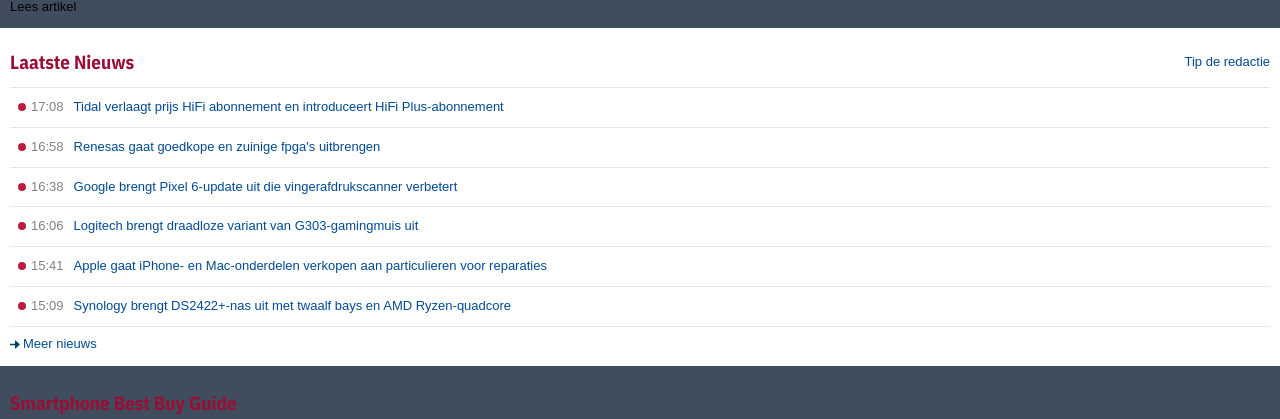
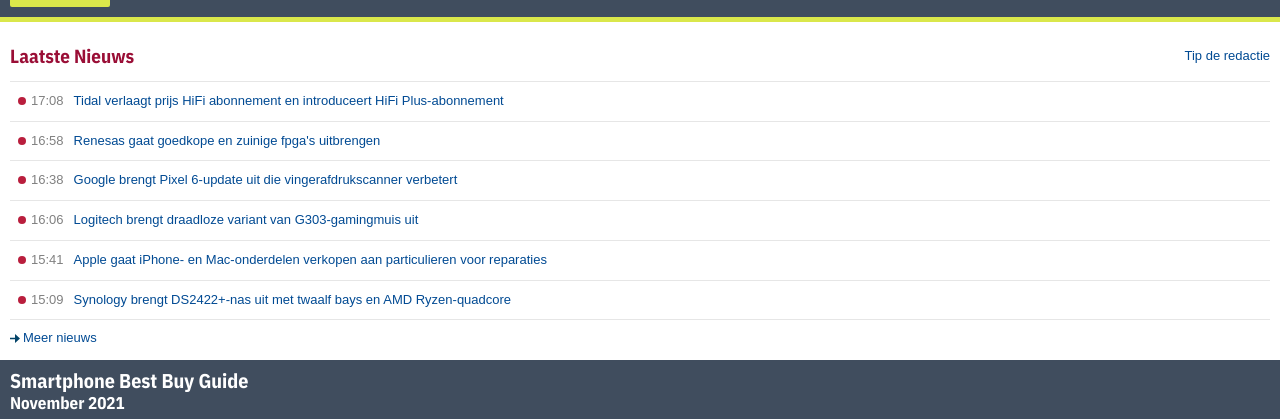
Before and after one commit to iSirThijs/CMD-Frontend-Development-2021-2022, a website: page index.html in a window 1280 px wide. Shown: the part 695-1114 px from the top of the page. Drawn offline with nearby package versions, Linux system fonts and the light colour scheme.

Commit message:
[add] features block

```diff
--- a/index.html
+++ b/index.html
@@ -56,7 +56,7 @@
 			</ul>
 		</nav>
 		<main>
-			<article class="featured plus">
+			<article class="featured plus" style="--background-image: url('/images/article_apple.jpeg')">
 				<a href="">
 					<header>
 						<h2>Apples andere richting voor design</h2>
@@ -68,7 +68,7 @@
 					</picture>
 				</a>
 				<footer>
-					<a href="">Lees artikel</a>
+					<a class="button plus" href="">Lees artikel</a>
 				</footer>
 			</article>
 			<article class="list news">
@@ -111,7 +111,7 @@
 				</ul>
 				<a href="">Meer nieuws</a>
 			</article>
-			<article class="featured">
+			<article class="featured" style="--background-image: url('/images/article_best_buy_smartphone.jpeg')">
 				<a href="">
 					<header>
 						<h2>Smartphone Best Buy Guide</h2>
@@ -123,7 +123,7 @@
 					</picture>
 				</a>
 				<footer>
-					<a href="">Lees best buy guide</a>
+					<a class="button" href="">Lees best buy guide</a>
 					<a href="">
 						<p>Vergelijk Prijzen</p>
 						<p>vanaf €97,-</p>
--- a/styles/style.css
+++ b/styles/style.css
@@ -15,8 +15,8 @@
 
 	/* Tweakers Green */
 	--tweakers-green-base: 65;
-	--tweakers-green-normal: hsl(var(--tweakers-base-green) 76% 60%);
-	--tweakers-green-light: hsl(var(--tweakers-base-green) 76% 65%);
+	--tweakers-green-normal: hsl(var(--tweakers-green-base) 76% 60%);
+	--tweakers-green-light: hsl(var(--tweakers-green-base) 76% 65%);
 
 	/* Tweakers Blues */
 	--tweakers-blue-base: 207;
@@ -39,22 +39,26 @@
 
 body {
 	background-color: #fff;
-	color: #000;
+	color: var(--body-text-color, black);
 	font-family: var(--font-family-body);
 	margin: 0;
 	font-size: 13px;
 }
 
+p {
+	color: var(--body-text-color, inherit);
+}
+
 a {
 	text-decoration: none;
-	color: inherit;
+	color: var(--body-text-color, inherit);
 }
 
 h1,
 h2,
 h3 {
 	font-family: var(--font-family-header);
-	color: var(--tweakers-red-normal);
+	color: var(--heading-text-color, var(--tweakers-red-normal));
 }
 
 h2 {
@@ -158,12 +162,13 @@
 }
 
 nav[aria-label='Secondary'] > a {
+	--body-text-color: var(--tweakers-blue-alt-normal);
+
 	flex: 0 0 auto;
 	font-size: 12px;
 	display: flex;
 	justify-content: center;
 	align-items: center;
-	color: var(--tweakers-blue-alt-normal);
 }
 
 nav[aria-label='Secondary'] > a i {
@@ -252,8 +257,9 @@
 }
 
 article.list > a:last-child {
+	--body-text-color: var(--tweakers-blue-alt-normal);
+
 	display: block;
-	color: var(--tweakers-blue-alt-normal);
 	margin-top: 0.5em;
 	padding-left: 1em;
 	background-image: url('/images/icons/filter_arrow_blue.svg');
@@ -274,13 +280,78 @@
 }
 
 article.featured {
+	--body-text-color: white;
+	--heading-text-color: white;
+
 	background-color: rgba(0, 18, 41, 75%); /* stylelint-disable-line color-function-notation */
+	padding: unset;
+}
+
+article.featured header,
+article.featured footer {
+	padding: 10px;
+}
+
+article.featured header h2,
+article.featured header p {
+	margin: 0;
+	overflow: hidden;
+	text-overflow: ellipsis;
+	white-space: nowrap;
+}
+
+article.featured h2 {
+	font-size: 20px;
+}
+
+article.featured header p {
+	font-size: 17px;
+	font-weight: bolder;
+	font-family: var(--font-family-header);
+}
+
+article.featured footer {
+	display: flex;
+	justify-content: flex-start;
+	align-items: center;
+	gap: 10px;
+}
+
+article.featured footer p {
+	margin: 0;
+	line-height: 1.2em;
+}
+
+article.featured footer p:first-child {
+	--body-text-color: rgb(191, 191, 191);
+
+	text-transform: uppercase;
+	font-weight: bolder;
+	font-size: 11px;
+}
+
+article.plus {
+	border-bottom: 5px solid var(--tweakers-green-normal);
 }
 
 /* Button states */
 .button {
 	--button-background-color: var(--tweakers-blue-normal);
 	--button-border-color: var(--tweakers-blue-normal);
+
+	background-color: var(--button-background-color);
+	border-color: var(--button-border-color);
+	border-radius: 2px;
+	padding: 0.25em 0.5em;
+	display: inline-block;
+	font-size: 14px;
+}
+
+.button::after {
+	content: '»';
+	font-size: 19px;
+	line-height: 19px;
+	margin-left: 3.5px;
 }
 
 .button:hover {
@@ -299,7 +370,8 @@
 }
 
 .button.plus {
-	--button-background-color: rgba(0 0 0 0%);
+	--body-text-color: black;
+	--button-background-color: var(--tweakers-green-normal);
 	--button-border-color: var(--tweakers-green-normal);
 }
 
```
